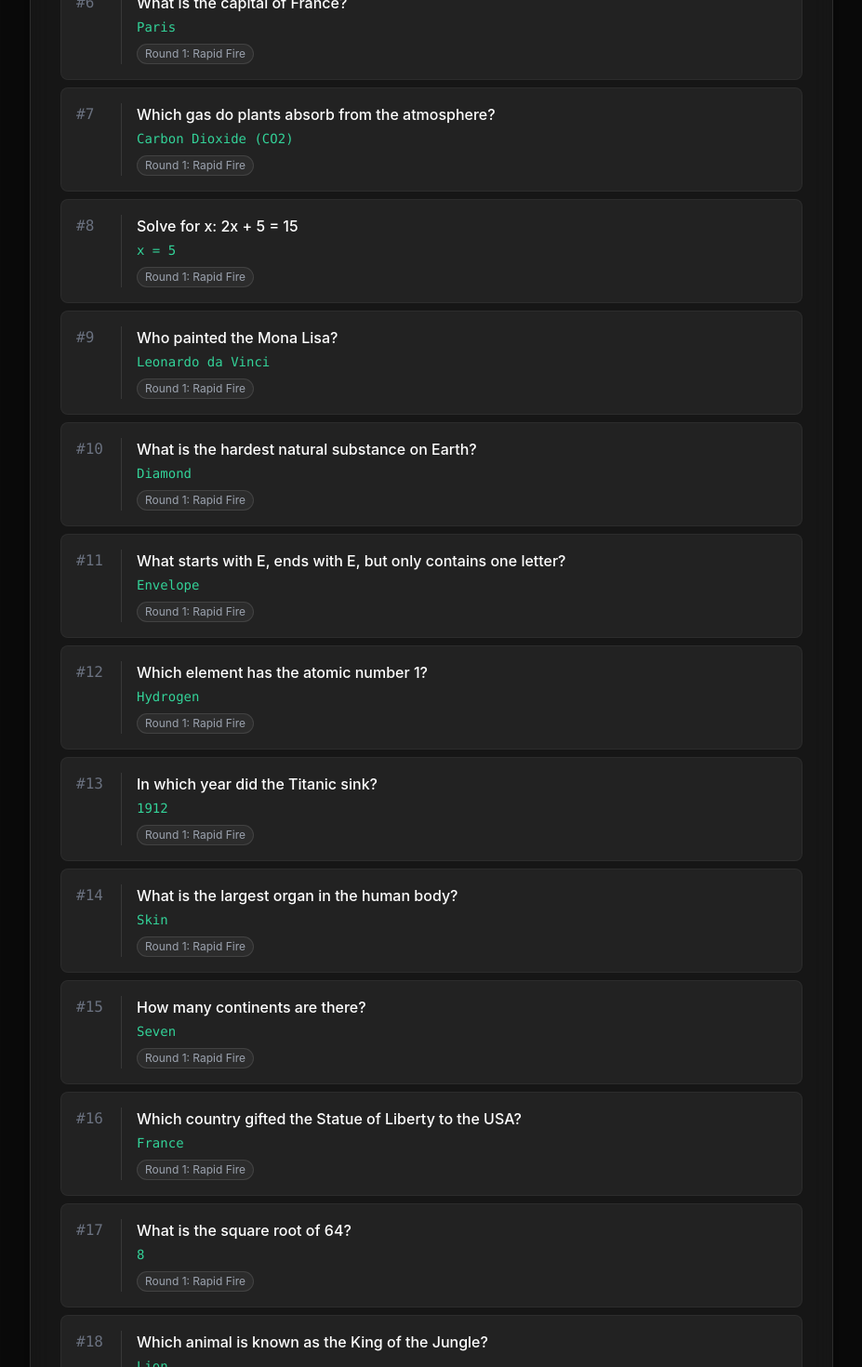
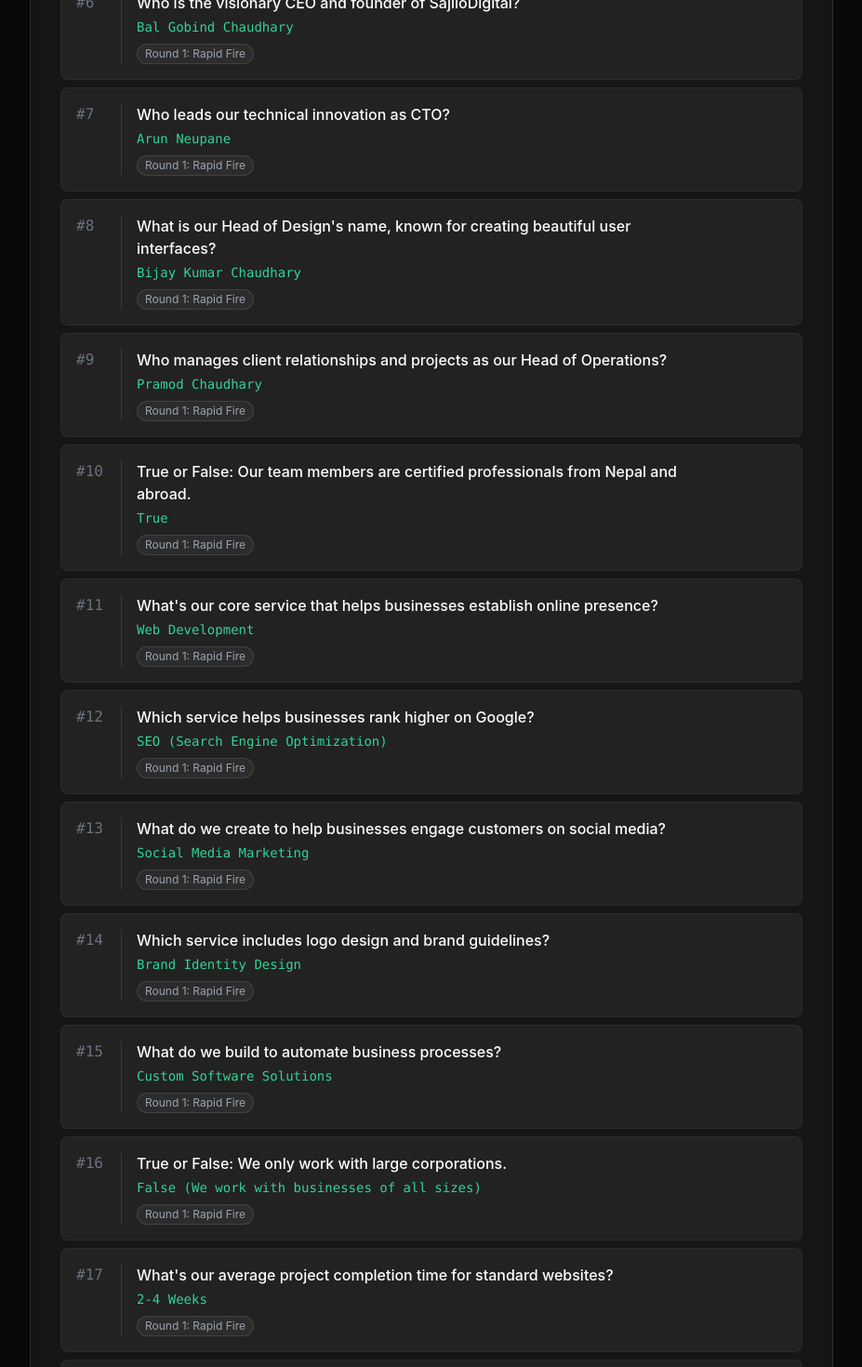
Before and after one commit to arundada9000/sajiloquiz, a React (Vite) app: page /#/admin in a window 1280 px wide. Shown: the part 840-2310 px from the top of the page at 93% size, without its empty margins (320-1247 px from the left). Built offline with nearby package versions, Linux system fonts and the light colour scheme.

Commit message:
-Mdummy questions changed to match our company related questions

```diff
--- a/src/data/questions.ts
+++ b/src/data/questions.ts
@@ -7,54 +7,242 @@
 // EDIT THIS ARRAY TO ADD YOUR OWN QUESTIONS
 // To add more, just copy a block like { id: 51, text: "...", answer: "..." }, and paste it!
 export const questions: Question[] = [
-  { id: 1, text: "What is the powerhouse of the cell?", answer: "Mitochondria" },
-  { id: 2, text: "What is the chemical symbol for Gold?", answer: "Au" },
-  { id: 3, text: "Who wrote 'Romeo and Juliet'?", answer: "William Shakespeare" },
-  { id: 4, text: "What is the value of Pi (approx 2 decimals)?", answer: "3.14" },
-  { id: 5, text: "Which planet is known as the Red Planet?", answer: "Mars" },
-  { id: 6, text: "What is the capital of France?", answer: "Paris" },
-  { id: 7, text: "Which gas do plants absorb from the atmosphere?", answer: "Carbon Dioxide (CO2)" },
-  { id: 8, text: "Solve for x: 2x + 5 = 15", answer: "x = 5" },
-  { id: 9, text: "Who painted the Mona Lisa?", answer: "Leonardo da Vinci" },
-  { id: 10, text: "What is the hardest natural substance on Earth?", answer: "Diamond" },
-  { id: 11, text: "What starts with E, ends with E, but only contains one letter?", answer: "Envelope" },
-  { id: 12, text: "Which element has the atomic number 1?", answer: "Hydrogen" },
-  { id: 13, text: "In which year did the Titanic sink?", answer: "1912" },
-  { id: 14, text: "What is the largest organ in the human body?", answer: "Skin" },
-  { id: 15, text: "How many continents are there?", answer: "Seven" },
-  { id: 16, text: "Which country gifted the Statue of Liberty to the USA?", answer: "France" },
-  { id: 17, text: "What is the square root of 64?", answer: "8" },
-  { id: 18, text: "Which animal is known as the King of the Jungle?", answer: "Lion" },
-  { id: 19, text: "What is the boiling point of water at sea level?", answer: "100°C" },
-  { id: 20, text: "Which instrument measures earthquakes?", answer: "Seismograph" },
-  { id: 21, text: "Who discovered Penicillin?", answer: "Alexander Fleming" },
-  { id: 22, text: "What is the largest planet in our solar system?", answer: "Jupiter" },
-  { id: 23, text: "Which is the longest river in the world?", answer: "Nile" },
-  { id: 24, text: "What color is a ruby?", answer: "Red" },
-  { id: 25, text: "How many sides does a hexagon have?", answer: "6" },
-  { id: 26, text: "What is the main ingredient in guacamole?", answer: "Avocado" },
-  { id: 27, text: "Which ocean is the largest?", answer: "Pacific Ocean" },
-  { id: 28, text: "What is the currency of Japan?", answer: "Yen" },
-  { id: 29, text: "Who was the first man to step on the Moon?", answer: "Neil Armstrong" },
-  { id: 30, text: "Which gas makes balloons float?", answer: "Helium" },
-  { id: 31, text: "Your Question Here", answer: "Answer Here" },
-  { id: 32, text: "Your Question Here", answer: "Answer Here" },
-  { id: 33, text: "Your Question Here", answer: "Answer Here" },
-  { id: 34, text: "Your Question Here", answer: "Answer Here" },
-  { id: 35, text: "Your Question Here", answer: "Answer Here" },
-  { id: 36, text: "Your Question Here", answer: "Answer Here" },
-  { id: 37, text: "Your Question Here", answer: "Answer Here" },
-  { id: 38, text: "Your Question Here", answer: "Answer Here" },
-  { id: 39, text: "Your Question Here", answer: "Answer Here" },
-  { id: 40, text: "Your Question Here", answer: "Answer Here" },
-  { id: 41, text: "Your Question Here", answer: "Answer Here" },
-  { id: 42, text: "Your Question Here", answer: "Answer Here" },
-  { id: 43, text: "Your Question Here", answer: "Answer Here" },
-  { id: 44, text: "Your Question Here", answer: "Answer Here" },
-  { id: 45, text: "Your Question Here", answer: "Answer Here" },
-  { id: 46, text: "Your Question Here", answer: "Answer Here" },
-  { id: 47, text: "Your Question Here", answer: "Answer Here" },
-  { id: 48, text: "Your Question Here", answer: "Answer Here" },
-  { id: 49, text: "What comes down but never goes up?", answer: "Rain" },
-  { id: 50, text: "Final Question: Are you ready to win?", answer: "Yes!" },
+  { id: 1, text: "Who created this quiz app ?", answer: "Sajilo Digital Team" },
+  {
+    id: 2,
+    text: "What is the full website address of our company?",
+    answer: "sajilodigital.com.np",
+  },
+  {
+    id: 3,
+    text: "Where is SajiloDigital based?",
+    answer: "Butwal-11,Horizon Chowk ,Nepal",
+  },
+  {
+    id: 4,
+    text: "Complete our motto: Your Vision, Our ______.",
+    answer: "Innovation",
+  },
+  { id: 5, text: "What year was SajiloDigital founded?", answer: "2025" },
+  {
+    id: 6,
+    text: "Who is the visionary CEO and founder of SajiloDigital?",
+    answer: "Bal Gobind Chaudhary",
+  },
+  {
+    id: 7,
+    text: "Who leads our technical innovation as CTO?",
+    answer: "Arun Neupane",
+  },
+  {
+    id: 8,
+    text: "What is our Head of Design's name, known for creating beautiful user interfaces?",
+    answer: "Bijay Kumar Chaudhary",
+  },
+  {
+    id: 9,
+    text: "Who manages client relationships and projects as our Head of Operations?",
+    answer: "Pramod Chaudhary",
+  },
+  {
+    id: 10,
+    text: "True or False: Our team members are certified professionals from Nepal and abroad.",
+    answer: "True",
+  },
+  {
+    id: 11,
+    text: "What's our core service that helps businesses establish online presence?",
+    answer: "Web Development",
+  },
+  {
+    id: 12,
+    text: "Which service helps businesses rank higher on Google?",
+    answer: "SEO (Search Engine Optimization)",
+  },
+  {
+    id: 13,
+    text: "What do we create to help businesses engage customers on social media?",
+    answer: "Social Media Marketing",
+  },
+  {
+    id: 14,
+    text: "Which service includes logo design and brand guidelines?",
+    answer: "Brand Identity Design",
+  },
+  {
+    id: 15,
+    text: "What do we build to automate business processes?",
+    answer: "Custom Software Solutions",
+  },
+  {
+    id: 16,
+    text: "True or False: We only work with large corporations.",
+    answer: "False (We work with businesses of all sizes)",
+  },
+  {
+    id: 17,
+    text: "What's our average project completion time for standard websites?",
+    answer: "2-4 Weeks",
+  },
+  {
+    id: 18,
+    text: "How many revision rounds do we typically include in our design packages?",
+    answer: "3 Rounds",
+  },
+  {
+    id: 19,
+    text: "What do we provide after project completion to ensure everything works perfectly?",
+    answer: "Support and Maintenance",
+  },
+  {
+    id: 20,
+    text: "What's our team's favorite day of the week for brainstorming sessions?",
+    answer: "Friday",
+  },
+  {
+    id: 21,
+    text: "What beverage fuels our coding sessions?",
+    answer: "Tea/Coffee",
+  },
+  {
+    id: 22,
+    text: "What values drive our company culture? (Hint: Q___, I___, P___)",
+    answer: "Quality, Innovation, Passion",
+  },
+  {
+    id: 23,
+    text: "How many core team members does SajiloDigital have?",
+    answer: "8",
+  },
+  {
+    id: 24,
+    text: "What's our favorite project management methodology?",
+    answer: "Agile Methodology",
+  },
+  {
+    id: 25,
+    text: "Who assures quality of our product?",
+    answer: "Sunil Paudyal",
+  },
+  {
+    id: 26,
+    text: "What percentage of our clients come from repeat business and referrals?",
+    answer: "Over 60%",
+  },
+  {
+    id: 27,
+    text: "What's our CEO's favorite saying about technology?",
+    answer: "Technology should simplify, not complicate",
+  },
+  {
+    id: 28,
+    text: "Which programming language does our CTO love the most?",
+    answer: "JavaScript",
+  },
+  {
+    id: 29,
+    text: "What framework do we primarily use for modern web applications?",
+    answer: "Nextjs",
+  },
+  {
+    id: 30,
+    text: "What's our design team's favorite software?",
+    answer: "Figma",
+  },
+  {
+    id: 31,
+    text: "How do we ensure our websites work perfectly on mobile phones?",
+    answer: "Responsive Design",
+  },
+  {
+    id: 32,
+    text: "What security feature do we implement on all our websites?",
+    answer: "SSL Certificate (HTTPS)",
+  },
+  {
+    id: 33,
+    text: "How fast do we aim for our websites to load?",
+    answer: "Under 3 Seconds",
+  },
+  {
+    id: 34,
+    text: "What do we optimize to improve website visibility on search engines?",
+    answer: "SEO (Search Engine Optimization)",
+  },
+  {
+    id: 35,
+    text: "Who is our video editor?",
+    answer: "Aashish GM",
+  },
+  {
+    id: 36,
+    text: "What's our most popular service package for startups?",
+    answer: "Startup Digital Package",
+  },
+  {
+    id: 37,
+    text: "How do we celebrate project completions?",
+    answer: "Team dinner or virtual celebration",
+  },
+  {
+    id: 38,
+    text: "What's our office mascot's name?",
+    answer: "Codey the Robot",
+  },
+  {
+    id: 39,
+    text: "Which Nepali festival does our team enjoy celebrating together?",
+    answer: "Dashain or Tihar",
+  },
+  {
+    id: 40,
+    text: "What's our team's favorite lunch spot near the office?",
+    answer: "Chautari",
+  },
+  {
+    id: 41,
+    text: "How many successful projects have we delivered?",
+    answer: "10+",
+  },
+  { id: 42, text: "What's our client satisfaction rate?", answer: "95%" },
+  {
+    id: 43,
+    text: "Which industry have we served the most?",
+    answer: "Tourism and Hospitality",
+  },
+  {
+    id: 44,
+    text: "True or False: We offer free initial consultations.",
+    answer: "True",
+  },
+  {
+    id: 45,
+    text: "What's the best way to contact us for new projects?",
+    answer: "Through our website contact form",
+  },
+  {
+    id: 46,
+    text: "How quickly do we respond to new inquiries?",
+    answer: "Within 24 Hours",
+  },
+  {
+    id: 47,
+    text: "What do we provide before starting any project?",
+    answer: "Detailed proposal and timeline",
+  },
+  {
+    id: 48,
+    text: "What's our secret to happy clients?",
+    answer: "Transparent communication and exceeding expectations",
+  },
+  {
+    id: 49,
+    text: "What are we building for the future of Nepal's digital landscape?",
+    answer: "A more connected and digitally empowered Nepal",
+  },
+  {
+    id: 50,
+    text: "Final Question: Are you ready to start your digital journey with SajiloDigital?",
+    answer: "Absolutely Yes!",
+  },
 ];
```
Also changed, not shown: src/pages/AdminPage.tsx (+49 -30 lines), 1 other file (tests, documents, lock files or other folders).
